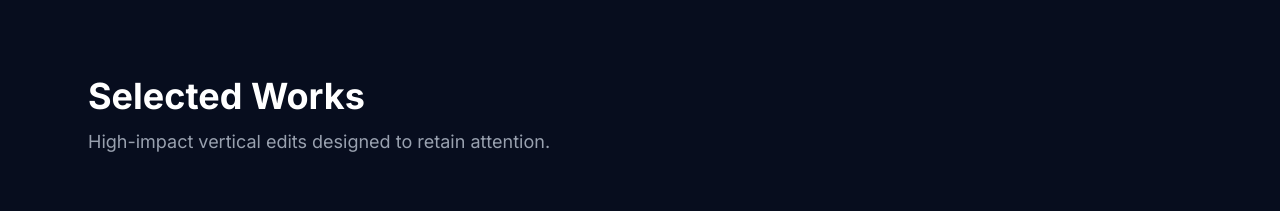
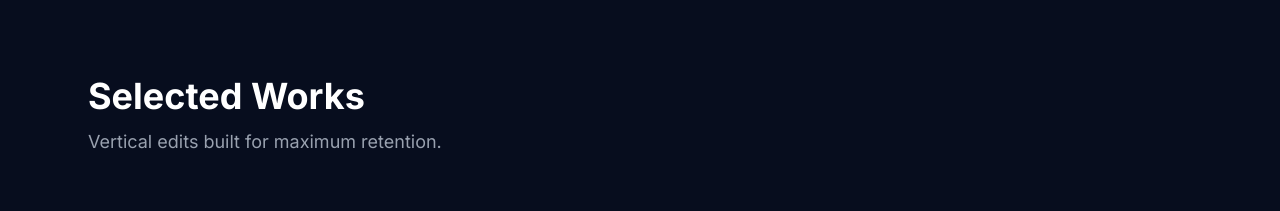
Before and after one commit to Spirivisuals/AI-website, a React (Vite) app: page / in a window 1280 px wide. Shown: the part 820-1031 px from the top of the page. Built offline with nearby package versions, Linux system fonts and the light colour scheme; grey boxes are pictures that could not be loaded; a web font is replaced by a local one.

Commit message:
Update VerticalReels.tsx

```diff
--- a/src/components/VerticalReels.tsx
+++ b/src/components/VerticalReels.tsx
@@ -6,7 +6,7 @@ const VerticalReels = () => {
       <div className="max-w-6xl mx-auto">
         <div className="mb-14 text-center md:text-left md:pl-6">
           <h2 className="text-3xl md:text-4xl font-sans font-bold mb-3">Selected Works</h2>
-          <p className="text-gray-400 text-lg">High-impact vertical edits designed to retain attention.</p>
+          <p className="text-gray-400 text-lg">Vertical edits built for maximum retention.</p>
         </div>
 
         {/* Исправленная сетка: 1 колонка на мобилках, 3 колонки на ПК (начиная с md) */}
```
